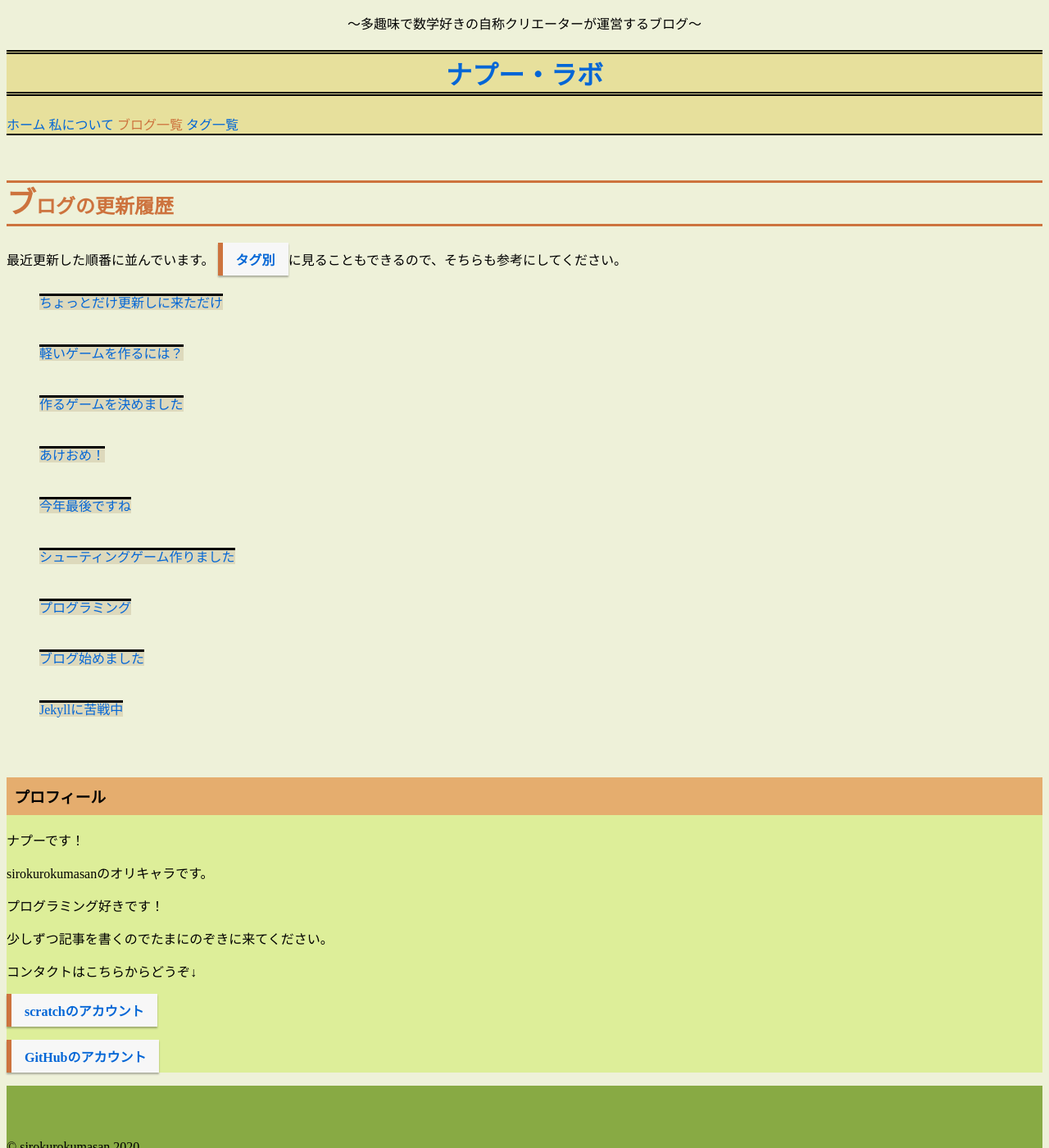
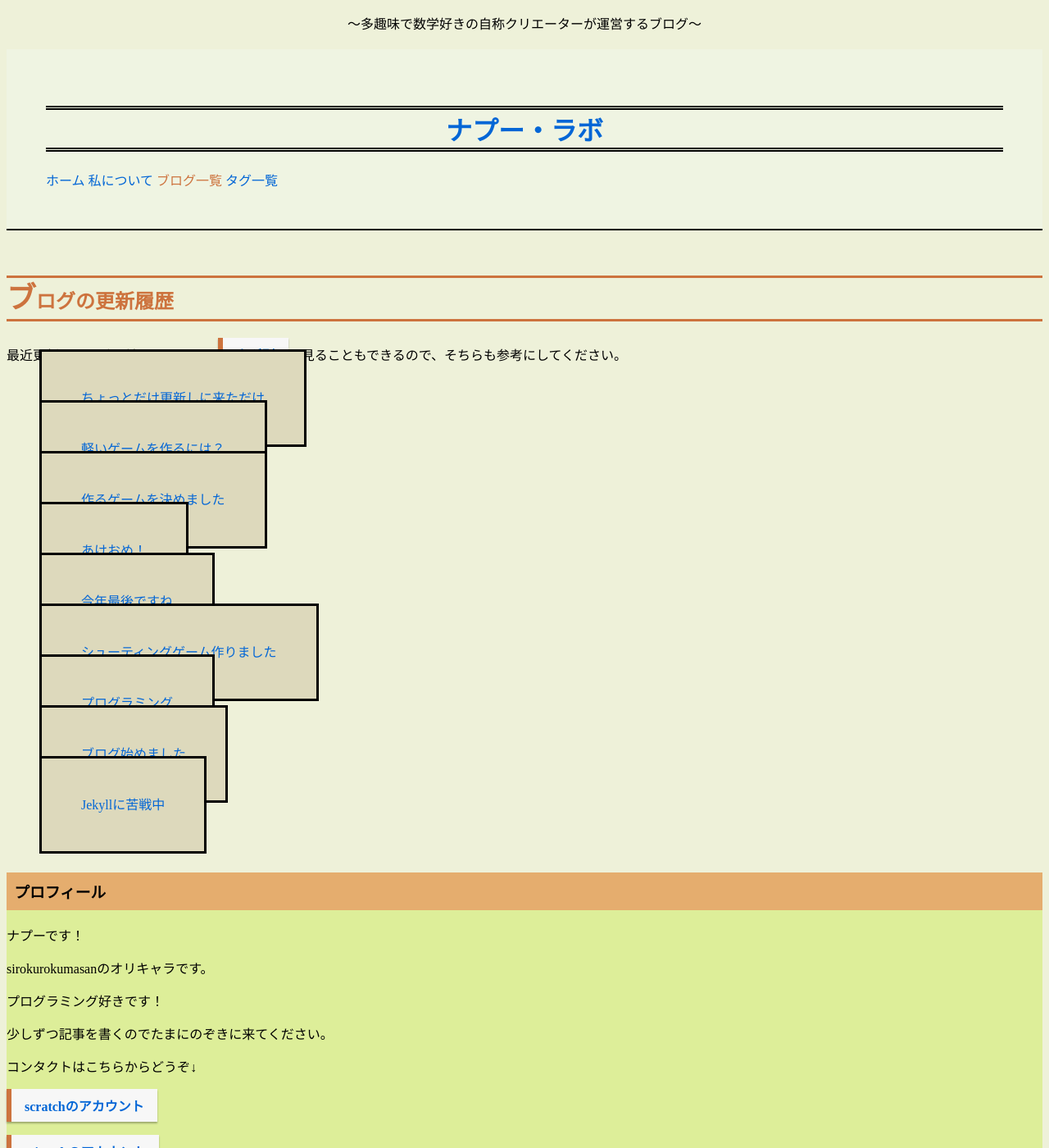
Before and after one commit to sirokurokumasan/sirokurokumasan.github.io, a Jekyll site: the page built from blog.md, in a window 1280 px wide and 1400 px high. Shown: the whole window at 82% size. Built offline with Jekyll 4.4.1, drawn with Linux system fonts in a browser that asks for light colours.

Commit message:
メインのcss

```diff
--- a/_sass/main.scss
+++ b/_sass/main.scss
@@ -38,8 +38,9 @@ body{
 }
 
 header {
-  background: #e7e09c;
+  background: #eff4e2;
   border-bottom: solid 2px #000;
+  padding:3em;
 }
 
 footer {
@@ -101,6 +102,7 @@ footer {
 }
 
 .block{
-  border-top: solid 3px #000;
+  border: solid 3px #000;
   background: #ddd9bc;
+  padding:3em;
 }
```
